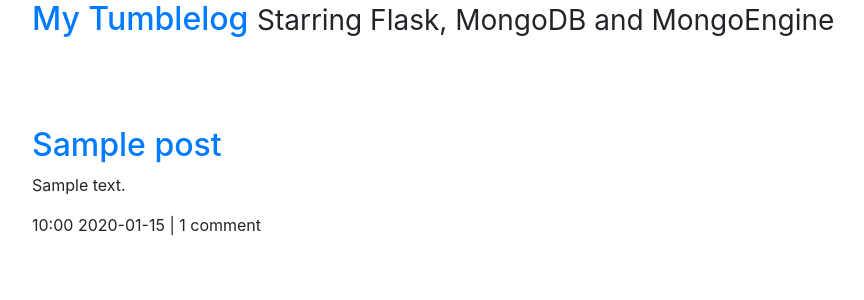
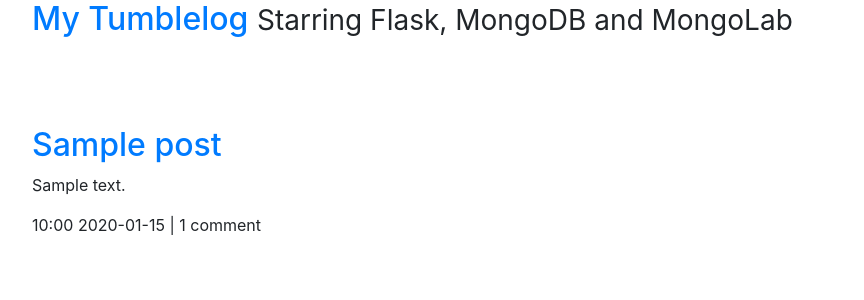
Before and after one commit to benlampert/vendorday, a Flask app: template tumblelog/templates/posts/list.html in a window 1280 px wide. Shown: the top 300 px of the page, without its empty margins (53-917 px from the left). Run offline with Flask 2, Linux system fonts and the light colour scheme; the template is opened without the code that fills it: most values are stand-ins (such as "Sample title", 1, 10 or a date in 2020); parts of the project's set-up code (start-up, migrations or seed data) failed here and were passed over; some libraries are stand-ins or nearby versions.

Commit message:
updated base with mongolab

```diff
--- a/tumblelog/templates/base.html
+++ b/tumblelog/templates/base.html
@@ -14,7 +14,7 @@
       <div class="fill">
         <div class="container">
           <h2>
-              <a href="/" class="brand">My Tumblelog</a> <small>Starring Flask, MongoDB and MongoEngine</small>
+              <a href="/" class="brand">My Tumblelog</a> <small>Starring Flask, MongoDB and MongoLab</small>
           </h2>
         </div>
       </div>
```
